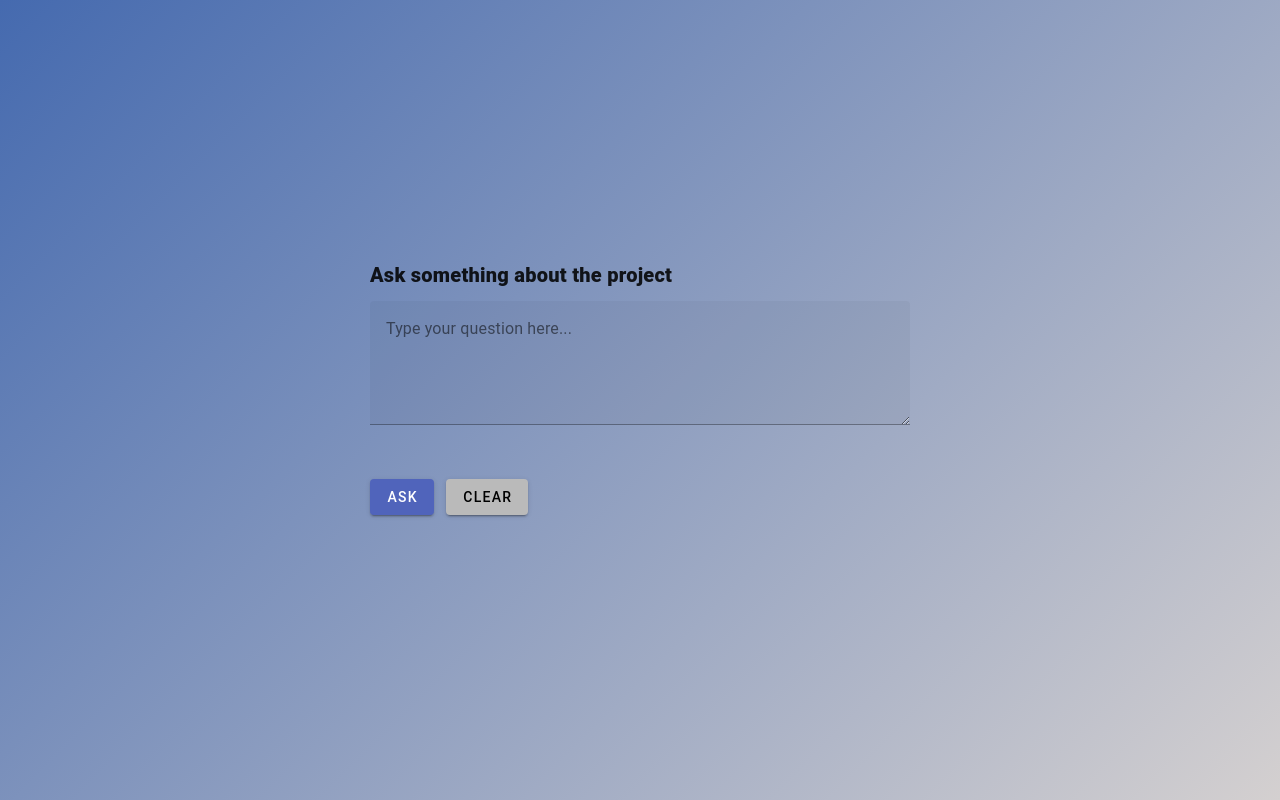
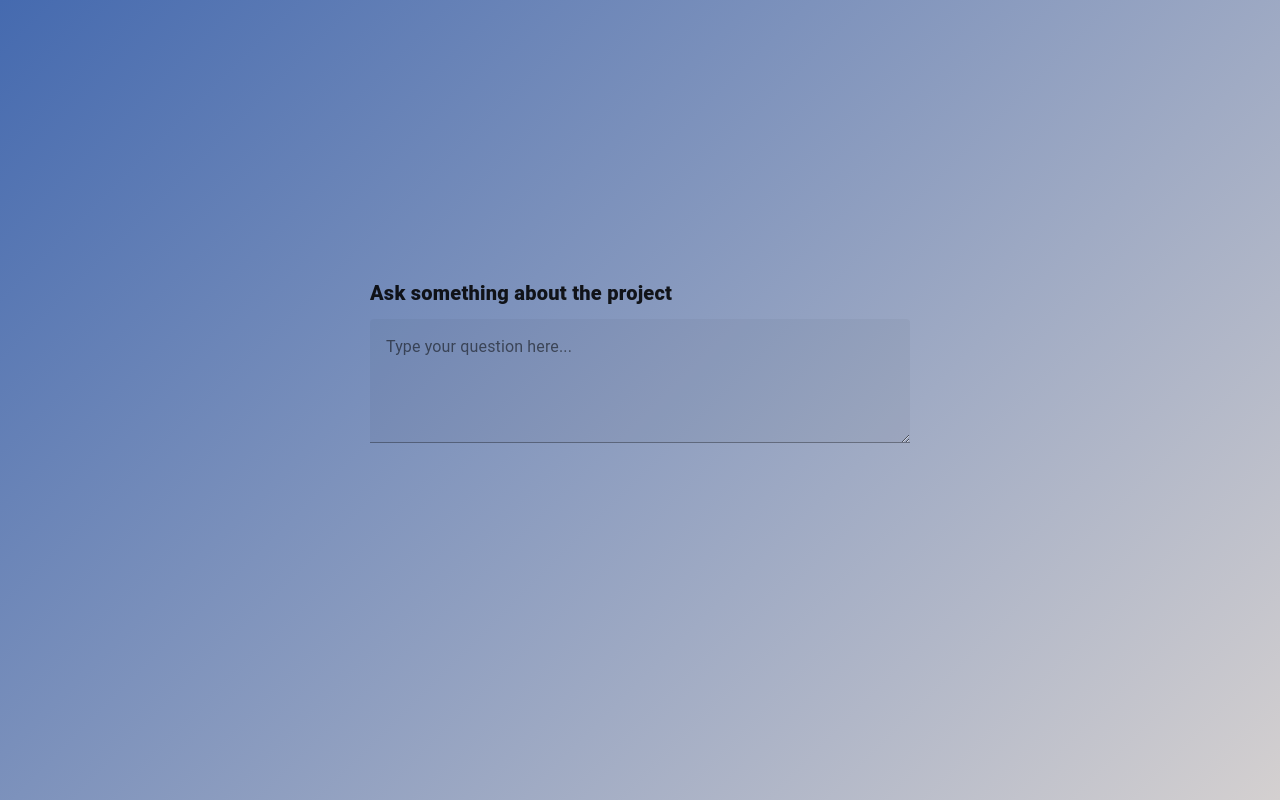
Before and after one commit to ahmsay/Solidvessel-AI, a Vue app in the folder client/: page / in a window 1280 px wide. Built offline with nearby package versions, Linux system fonts and the light colour scheme.

Commit message:
no need for buttons

```diff
--- a/client/src/App.vue
+++ b/client/src/App.vue
@@ -53,8 +53,6 @@ function clear() {
                 <v-textarea v-model="question" label="Type your question here..." rows="4" @keyup.enter="ask()"></v-textarea>
               </v-card-text>
               <v-card-text>
-                <v-btn color="primary" @click="ask()" :disabled="isLoading">Ask</v-btn>
-                <v-btn color="secondary" class="ml-3" @click="clear()" :disabled="isLoading">Clear</v-btn>
                 <p class="mt-5 text-center">{{ answer }}</p>
               </v-card-text>
             </v-card>
```
